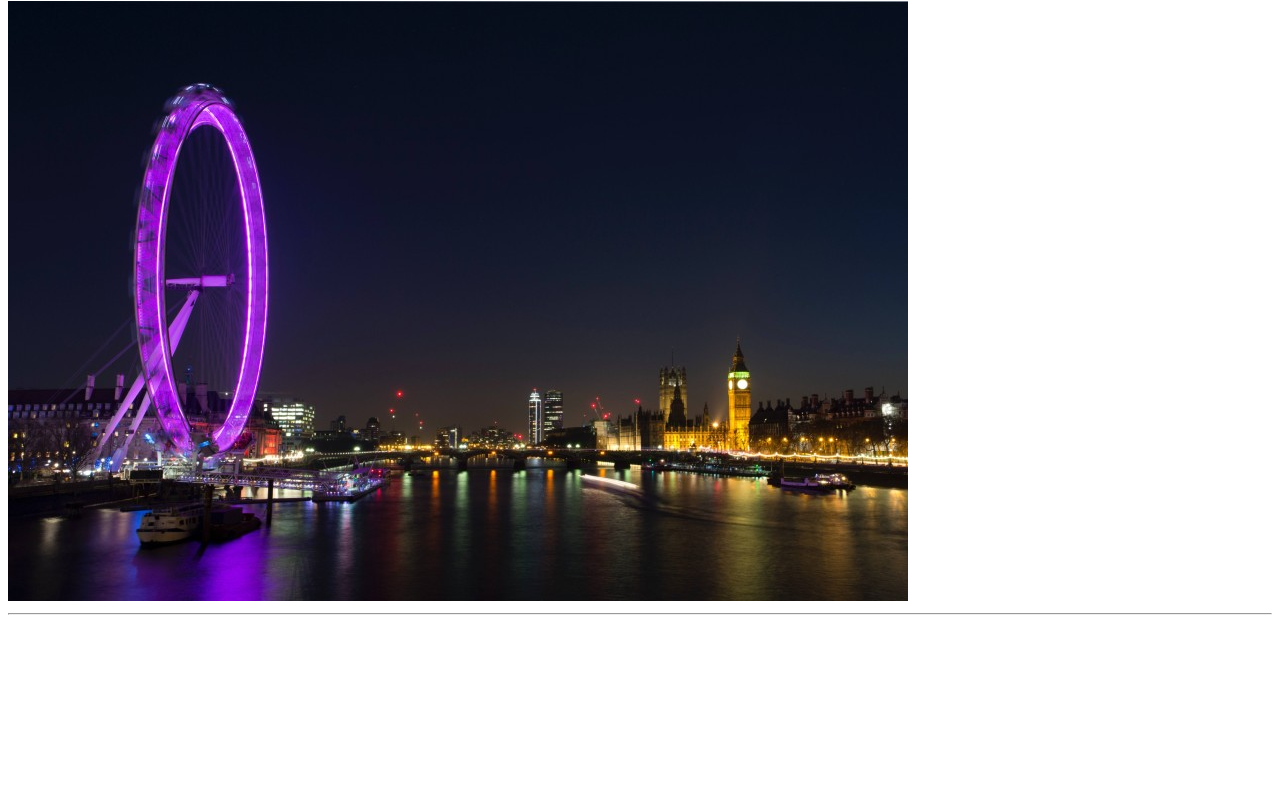
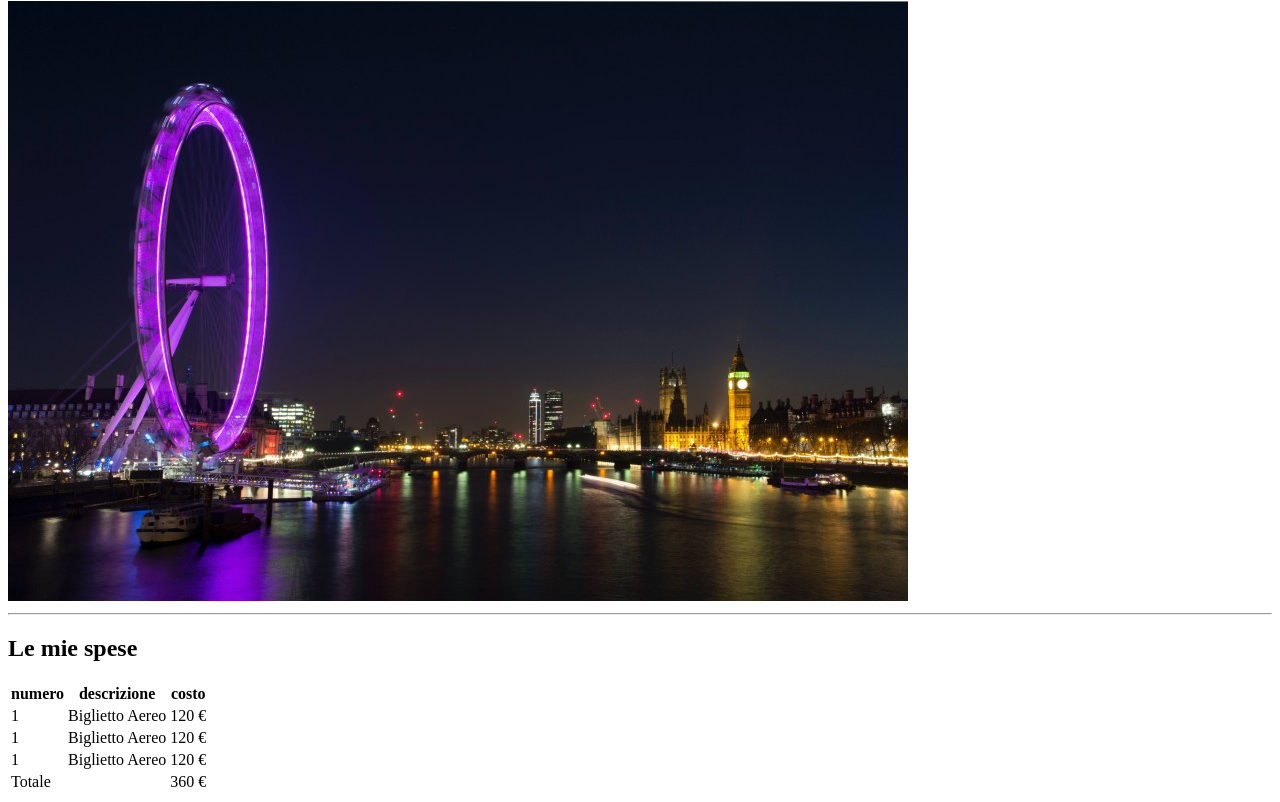
Before and after one commit to StefanoDaniello/html-london-trip, a plain HTML site: page index.html in a window 1280 px wide. Shown: the part 79-881 px from the top of the page. Before the commit the page ends 800 px from the top, so only its background shows below. Drawn offline with Linux system fonts and the light colour scheme.

Commit message:
lista spesa

```diff
--- a/index.html
+++ b/index.html
@@ -15,6 +15,43 @@
         </table>
         <hr>
     </header>
+    <main>
+        <h2>Le mie spese</h2>
+        <table>
+            <thead>
+                <tr>
+                    <th>numero</th>
+                    <th>descrizione</th>
+                    <th>costo</th>
+                </tr>
+            </thead>
+            <tbody>
+                <tr>
+                    <td>1</td>
+                    <td>Biglietto Aereo</td>
+                    <td>120	&#8364;</td>
+                </tr>
+
+                <tr>
+                    <td>1</td>
+                    <td>Biglietto Aereo</td>
+                    <td>120	&#8364;</td>
+                </tr>
+
+                <tr>
+                    <td>1</td>
+                    <td>Biglietto Aereo</td>
+                    <td>120	&#8364;</td>
+                </tr>
+            </tbody>
+              <tfoot>
+                    <td>Totale</td>
+                    <td></td>
+                    <td>360 &#8364;</td>
+
+              </tfoot>
+        </table>
+    </main>
 
 </body>
 </html>
```
